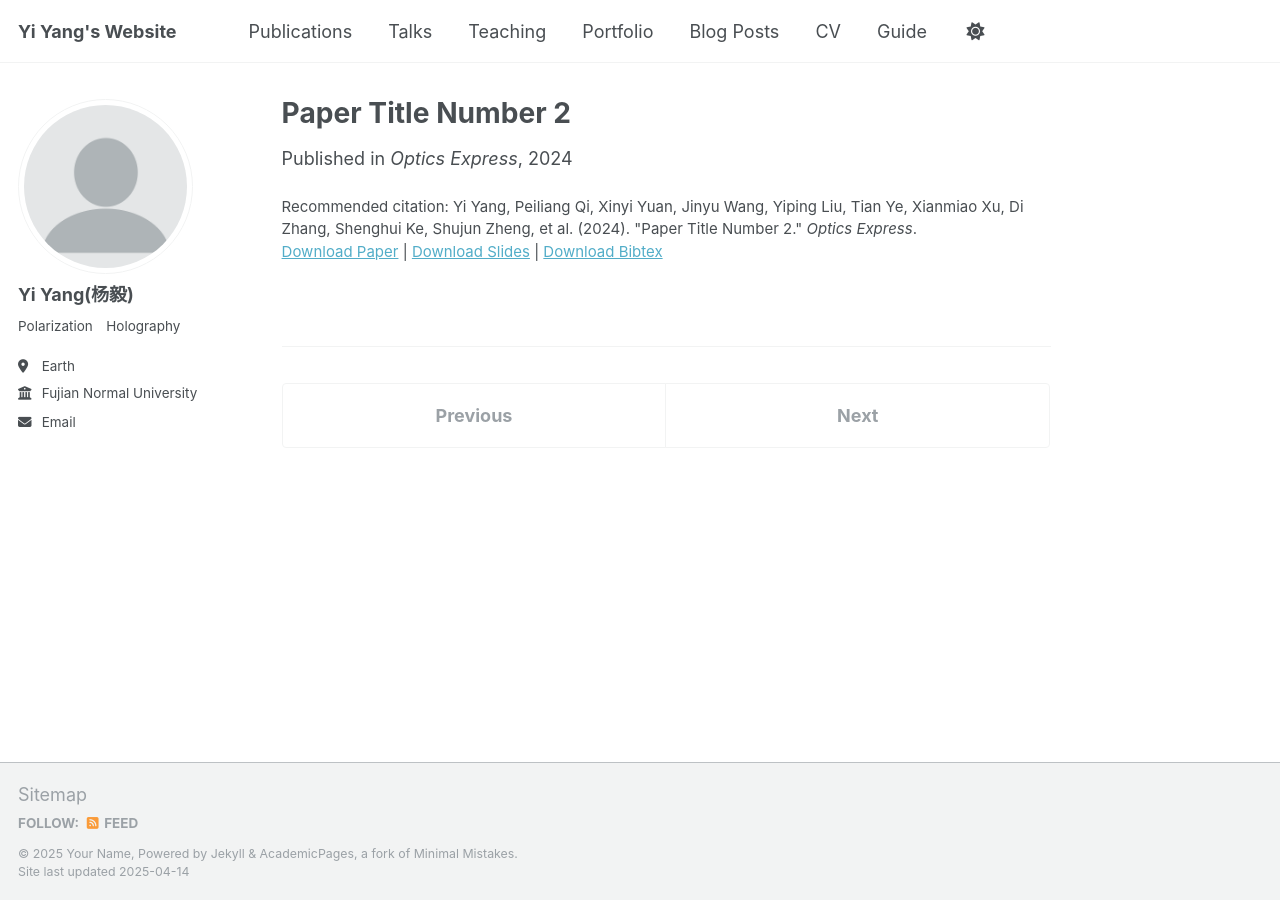
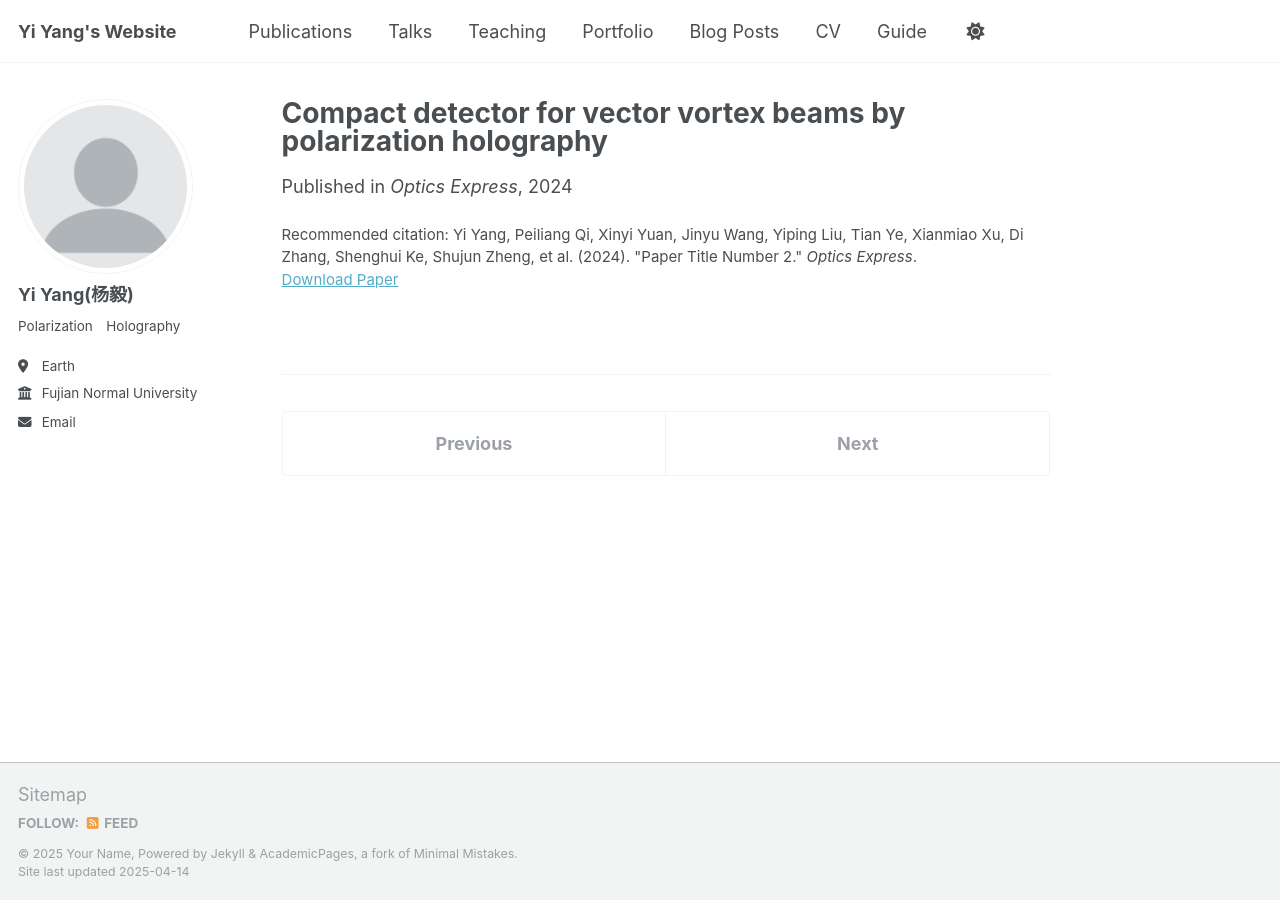
Before and after one commit to yiyang-opt/yiyang-opt.github.io, a Jekyll site: the page built from _publications/2024-11-18-Optics Express.md, in a window 1280 px wide. Built offline with Jekyll 4.4.1, drawn with Linux system fonts in a browser that asks for light colours.

Commit message:
Update 2024-11-18-Optics Express.md

```diff
--- a/_publications/2024-11-18-Optics Express.md
+++ b/_publications/2024-11-18-Optics Express.md
@@ -1,8 +1,8 @@
 ---
-title: "Paper Title Number 2"
+title: "Compact detector for vector vortex beams by polarization holography "
 collection: "publications"
 category: "manuscripts"
-permalink: "/publication/2024-11-18-paper-title-number-2"
+permalink: "/publication/2024-11-18-Compact-detector-for-vector-vortex-beams-by-polarization-holography "
 excerpt: >-
   Vector vortex beams (VVBs) have garnered significant attention for their potential to
   revolutionize applications such as high-resolution imaging and quantum communication.
```
Also changed, not shown: other parts of _publications/2024-11-18-Optics Express.md (+2 -2 lines).
